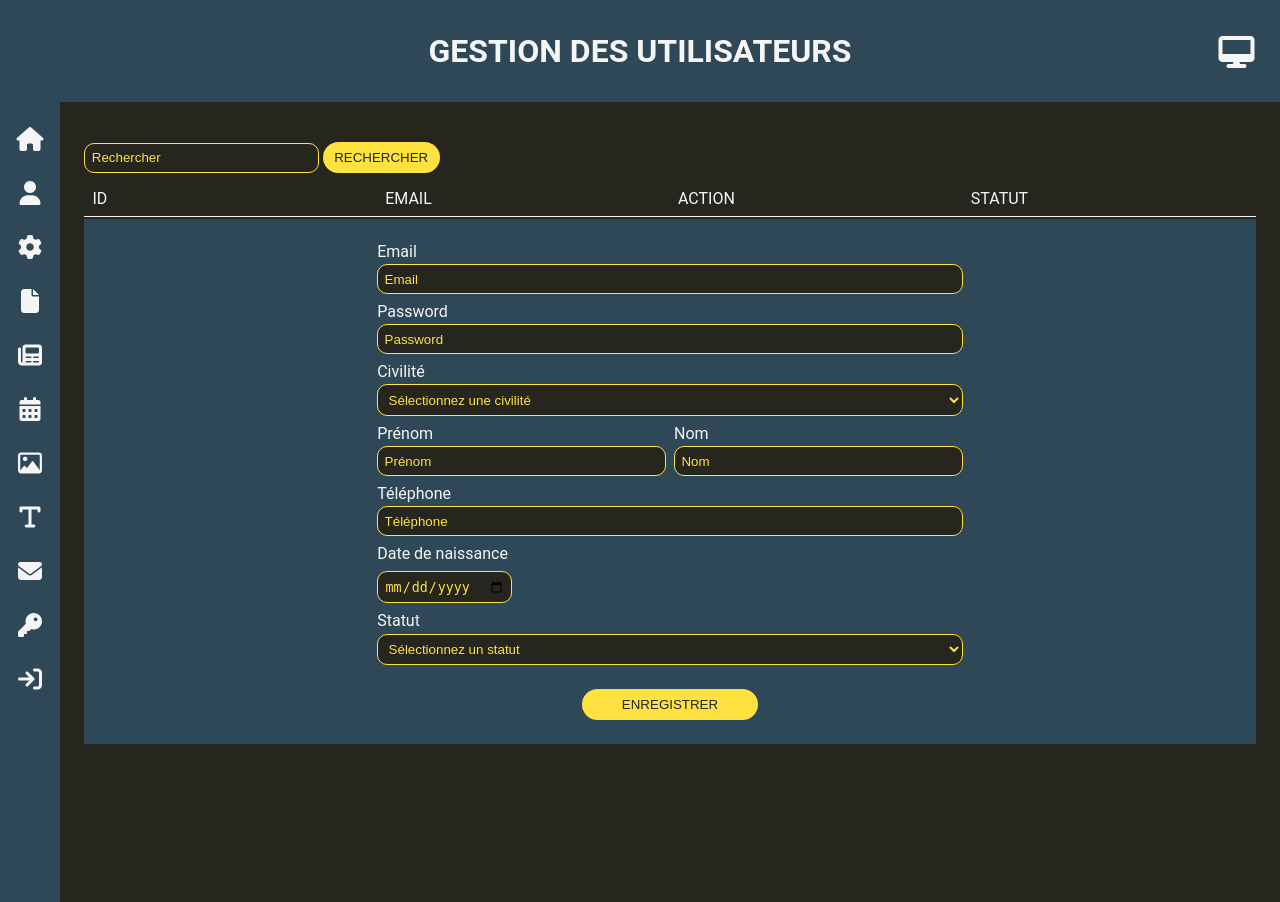
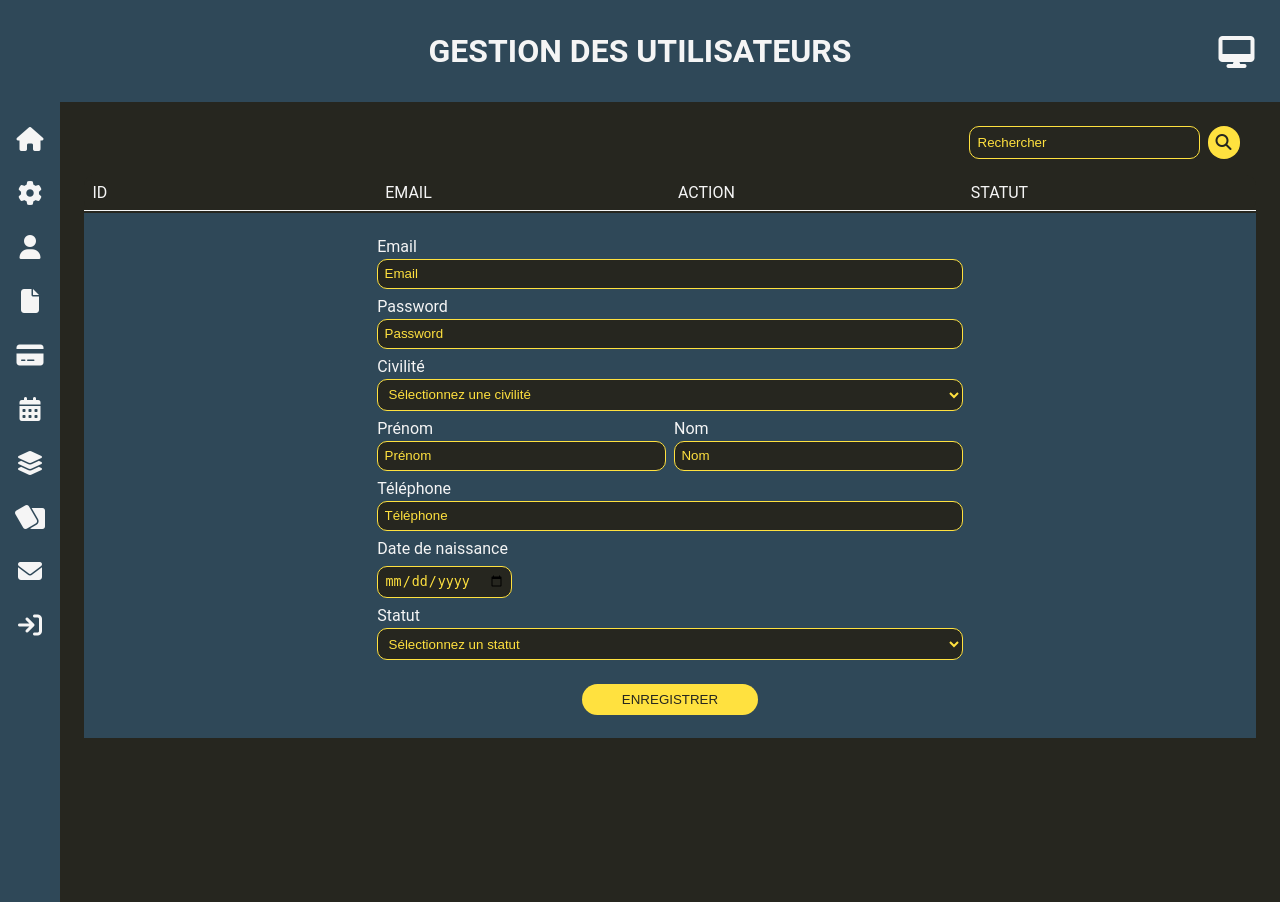
Before and after one commit to Sumnifer/Buroscope-Adrien-Coaching, a PHP site: page /back/back.php?action=users&case=searchUsers in a window 1280 px wide. Run offline with PHP 8.4, Linux system fonts and the light colour scheme; the visitor is signed in with stand-in values (Sample User, id 1); data that the repository does not hold is empty.

Commit message:
Some Update

```diff
--- a/assets/css/styles.css
+++ b/assets/css/styles.css
@@ -429,9 +429,17 @@ a {
   background-color: #FFE13F;
 }
 
+.userSearchForm {
+  display: flex;
+  align-items: center;
+  gap: 0.5rem;
+  margin-right: 1rem;
+  margin-bottom: 1rem;
+  justify-content: flex-end;
+}
+
 .users_form__searchInput {
-  padding: 0.4rem;
-  margin: 0.2rem 0 0.5rem 0;
+  padding: 0.5rem;
   background-color: #26261F;
   color: #FFE13F;
   border: 1px solid #FFE13F;
@@ -445,15 +453,16 @@ a {
 
 .searchButton {
   padding: 0.5rem;
-  align-self: center;
-  width: 10%;
-  margin-top: 1rem;
   border-radius: 30px;
   border: none;
   text-transform: uppercase;
   color: #26261F;
   cursor: pointer;
   background-color: #FFE13F;
+}
+
+.searchButtonIcon {
+  font-size: 1rem;
 }
 
 .presentation__form {
--- a/back/back.html
+++ b/back/back.html
@@ -19,25 +19,24 @@
     <nav class="aside_navbar">
       <menu class="aside_navbar_menu">
         <li class="aside_navbar_menu_list"><a href="back.php?action=dashboard" class="aside_navbar_menu_list_link"><i class="fa-solid fa-house aside_navbar_menu_list_link_icons"></i></a></li>
+        <li class="aside_navbar_menu_list"><a href="back.php?action=settings" class="aside_navbar_menu_list_link"><i class="fa-solid fa-gear aside_navbar_menu_list_link_icons"></i></a></li>
         <li class="aside_navbar_menu_list"><a href="back.php?action=users" class="aside_navbar_menu_list_link"><i class="fa-solid fa-user aside_navbar_menu_list_link_icons"></i></a></li>
-        <li class="aside_navbar_menu_list"><a href="back.php?action=settings" class="aside_navbar_menu_list_link"><i class="fa-solid fa-gear aside_navbar_menu_list_link_icons"></i></a></li>
         <li class="aside_navbar_menu_list"><a href="back.php?action=pages" class="aside_navbar_menu_list_link"><i class="fa-solid fa-file aside_navbar_menu_list_link_icons"></i></a></li>
-        <li class="aside_navbar_menu_list"><a href="back.php?action=articles" class="aside_navbar_menu_list_link"><i class="fa-solid fa-newspaper aside_navbar_menu_list_link_icons"></i></a></li>
+        <li class="aside_navbar_menu_list"><a href="back.php?action=payment" class="aside_navbar_menu_list_link"><i class="fa-solid fa-credit-card-alt aside_navbar_menu_list_link_icons"></i></a></li>
         <li class="aside_navbar_menu_list"><a href="back.php?action=calendar" class="aside_navbar_menu_list_link"><i class="fa-solid fa-calendar-days aside_navbar_menu_list_link_icons"></i></a></li>
-        <li class="aside_navbar_menu_list"><a href="back.php?action=medias" class="aside_navbar_menu_list_link"><i class="fa-regular fa-image aside_navbar_menu_list_link_icons"></i></a></li>
-        <li class="aside_navbar_menu_list"><a href="back.php?action=presentations" class="aside_navbar_menu_list_link"><i class="fa-solid fa-text aside_navbar_menu_list_link_icons"></i></a></li>
+        <li class="aside_navbar_menu_list"><a href="back.php?action=presentations" class="aside_navbar_menu_list_link"><i class="fa-solid fa-layer-group aside_navbar_menu_list_link_icons"></i></a></li>
+        <li class="aside_navbar_menu_list"><a href="back.php?action=prestations" class="aside_navbar_menu_list_link"><i class="fa-solid fa-cards-blank aside_navbar_menu_list_link_icons"></i></a></li>
         <li class="aside_navbar_menu_list"><a href="" class="aside_navbar_menu_list_link"><i class="fa-solid fa-envelope aside_navbar_menu_list_link_icons"></i></a></li>
-        <li class="aside_navbar_menu_list"><a href="" class="aside_navbar_menu_list_link"><i class="fa-solid fa-key aside_navbar_menu_list_link_icons"></i></a></li>
         <li class="aside_navbar_menu_list"><a href="back.php?action=logout" class="aside_navbar_menu_list_link"><i class="fa-solid fa-arrow-right-to-bracket aside_navbar_menu_list_link_icons"></i></a></li>
       </menu>
     </nav>
   </aside>
   <section class="content">
     <?php if($_GET['action']=='users'){ ?>
-    <form action="back.php?action=users&case=searchUsers" method="post" enctype="multipart/form-data">
+    <form action="back.php?action=users&case=searchUsers" method="post" enctype="multipart/form-data" class="userSearchForm">
       <label for="formUsersSearch"></label>
       <input type="search" name="formUsersSearch" id="formUsersSearch" class="users_form__searchInput" placeholder="Rechercher">
-      <button type="submit" class="searchButton">Rechercher</button>
+      <button type="submit" class="searchButton"><i class="fa-solid fa-magnifying-glass searchButtonIcon"></i></button>
     </form>
     <?php } ?>
     <?php if(isset($confirmation)){echo $confirmation;} ?>
--- a/back/back.php
+++ b/back/back.php
@@ -12,9 +12,13 @@ if (isset($_SESSION["id_users"])) {
                     header("location: ../front/front.php?action=index");
                     break;
 
+                // * <== ----------------------------------------------------- ==>
+
                 case "users":
                     include "sections/users.php";
                     break;
+
+                // * <== ----------------------------------------------------- ==>
 
                 case "settings":
                     include "sections/settings.php";
@@ -44,9 +48,20 @@ if (isset($_SESSION["id_users"])) {
                     include "sections/calendar.php";
                     break;
 
+                // * <== ----------------------------------------------------- ==>
+
                 case "presentations":
                     include "sections/presentations.php";
                     break;
+
+                // * <== ----------------------------------------------------- ==>
+
+                case "prestations":
+                    include "sections/prestations.php";
+                    break;
+
+                // * <== ----------------------------------------------------- ==>
+
             }
 
             // ?<== ========================================== ==> Fin du Switch <== =========================================== ==>
@@ -57,9 +72,8 @@ if (isset($_SESSION["id_users"])) {
         include "back.html";
         mysqli_close($connexion); // ? ==> Fermeture DB <==
     } else {
-    header("Location: ../front/front.php?action=index");
+        header("Location: ../front/front.php?action=index");
     }
 } else {
     header("Location: ../front/front.php?action=logging");
-
 }
--- /dev/null
+++ b/back/forms/formPrestations.php
@@ -0,0 +1 @@
+<?php
--- a/back/sections/dashboard.php
+++ b/back/sections/dashboard.php
@@ -13,9 +13,11 @@ $cards = [
     "users" => ["count" => counter($connexion, "users"), "icon" => "fa-users", "name" => "Utilisateurs",],
     "pages" => ["count" => counter($connexion, "pages"), "icon" => "fa-file-alt","name" => "Pages",],
     "articles" => ["count" => counter($connexion, "articles"), "icon" => "fa-newspaper","name" => "Articles",],
-    "presentations" => ["count" => counter($connexion, "presentations"), "icon" => "fa-text", "name" => "Présentations",],
+    "presentations" => ["count" => counter($connexion, "presentations"), "icon" => "fa-layer-group", "name" => "Présentations",],
+    "prestations" => ["count" => counter($connexion, "prestations"), "icon" => "fa-cards-blank", "name" => "Prestations",],
+    "messages" => ["count" => counter($connexion, "messages"), "icon" => "fa-envelope", "name" => "Messages",],
+    "notices" => ["count" => counter($connexion, "notices"), "icon" => "fa-thumbs-up", "name" => "Avis",],
 ];
-
 $content = "<section class='dashboard'>";
 
 foreach ($cards as $name => $card) {
--- a/back/sections/presentations.php
+++ b/back/sections/presentations.php
@@ -177,7 +177,6 @@ if (isset($_SESSION["id_users"])) {
                             "." .
                             $file_extension;
                         $file_path = "../medias/" . $new_file_name;
-                        echo $file_path;
 
                         if (
                             move_uploaded_file(
@@ -195,7 +194,7 @@ if (isset($_SESSION["id_users"])) {
                         }
                     }
                     $confirmation =
-                        "<p class='success'><i class='fa-solid fa-circle-check success_icon'></i> La prestation a bien été modifiée </p>";
+                        "<p class='success'><i class='fa-solid fa-circle-check success_icon'></i> La présentation a bien été modifiée </p>";
                 } else {
                     $confirmation = $error;
                 }
```
Also changed, not shown: assets/sass/back/forms/usersForm.sass (+11 -6 lines), back/sections/prestations.php (added, +9 -0 lines), 1 other file.
